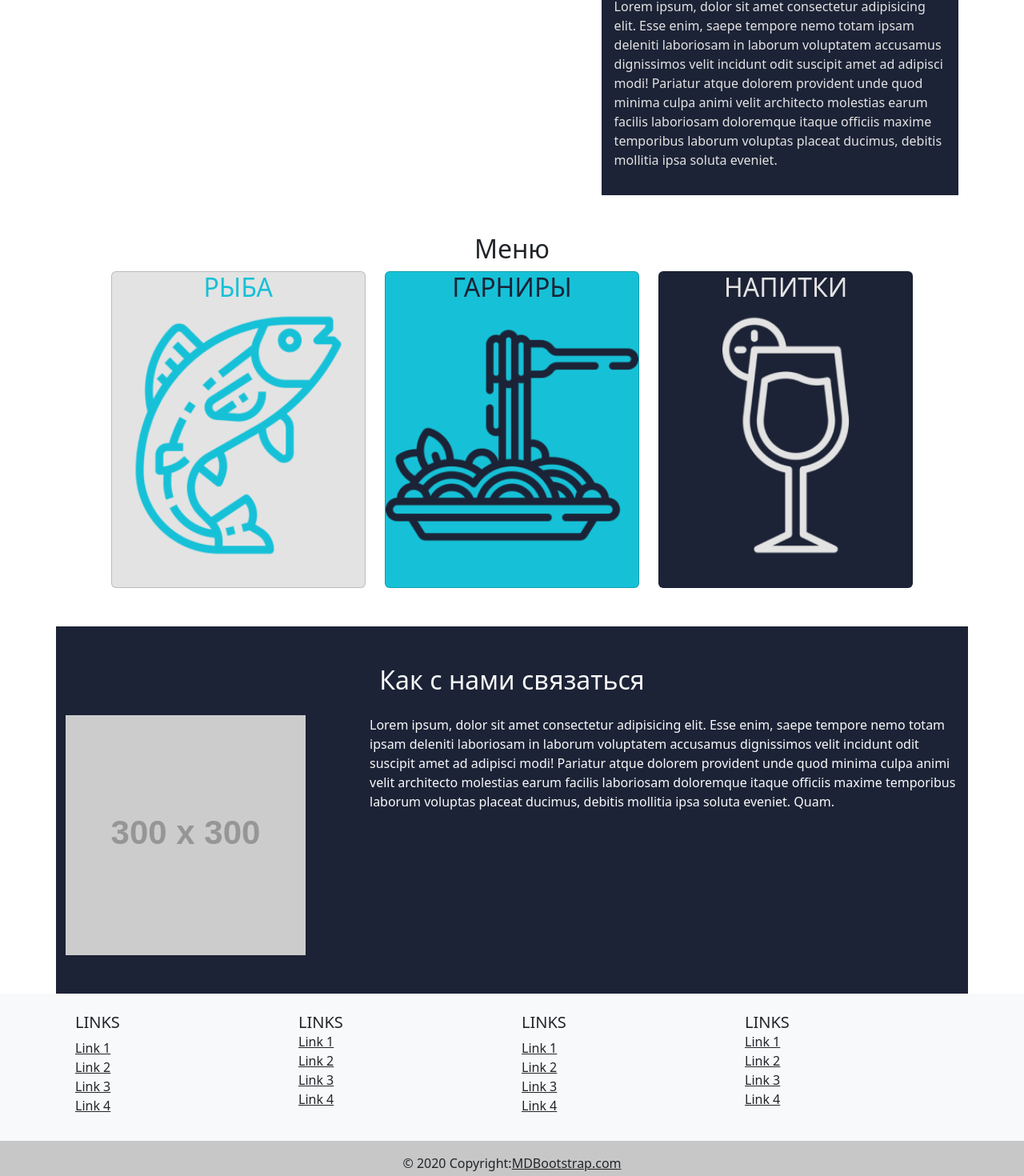
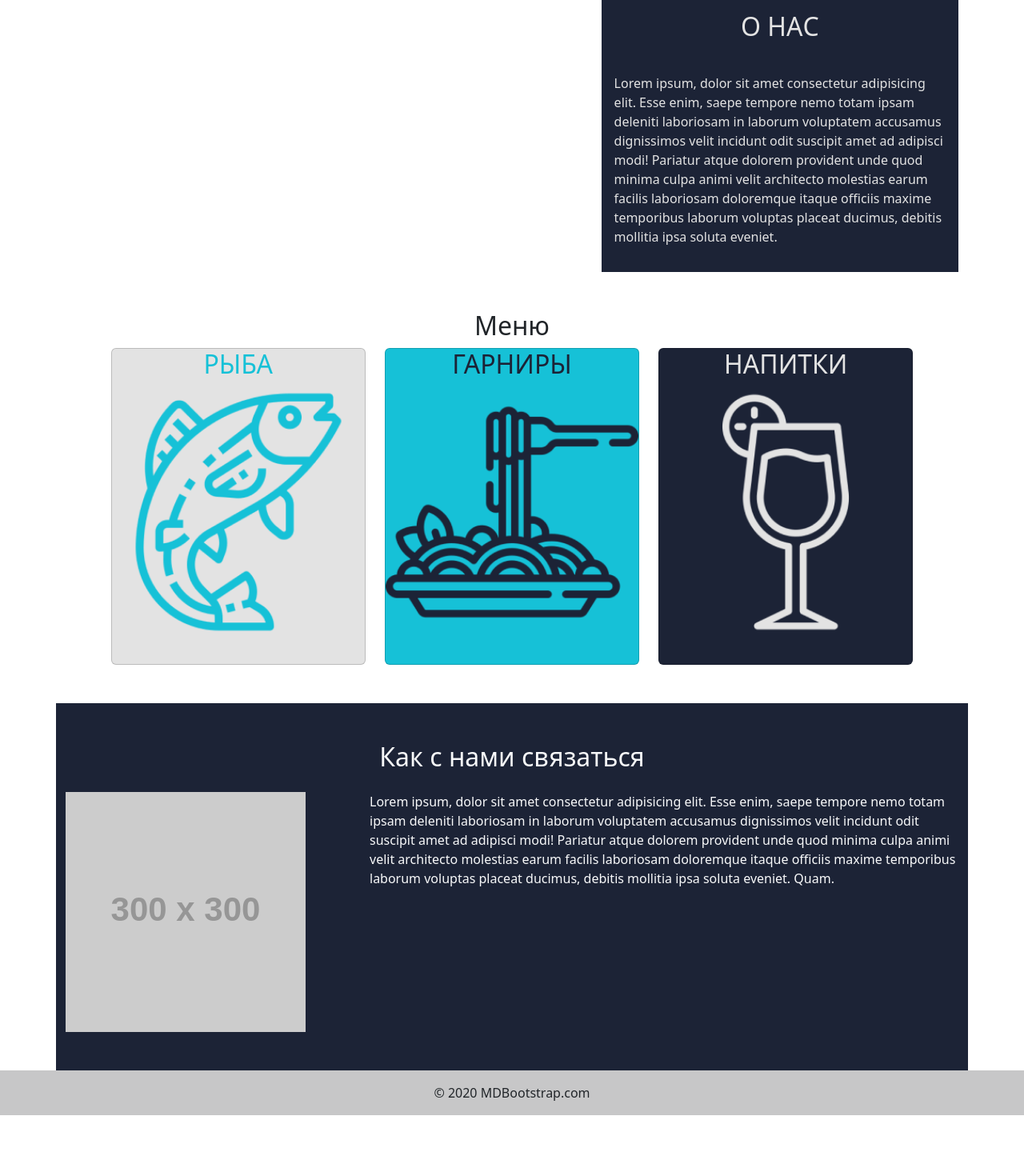
Before and after one commit to Ssshaba/portofino, a React (Create React App) app: page / in a window 1280 px wide. Shown: the part 210-1680 px from the top of the page at 80% size. After the commit the page ends 1604 px from the top, so only its background shows below. Built offline with nearby package versions, Linux system fonts and the light colour scheme.

Commit message:
Add name block and Change Footer

```diff
--- a/src/App.js
+++ b/src/App.js
@@ -1,5 +1,6 @@
 import React from 'react';
 import Header from './Header';
+import Name from './name';
 import Footer from './footer';
 import Contacts from './contacts';
 import Menu from './menu';
@@ -12,6 +13,7 @@ function App() {
   return (
     <div className='app-container'>
       <Header />
+      <Name />
       <About />
       <Menu />
       <Contacts />
--- a/src/footer.js
+++ b/src/footer.js
@@ -3,97 +3,12 @@ import './index.css';
 
 function Footer() {
     return (
-        <footer class="bg-light text-center text-lg-start">
+        <footer className="bg-light text-center text-lg-start" style={{ marginTop: 'auto' }}>
 
-            <div class="container p-4">
-
-                <div class="row">
-
-                    <div class="col-lg-3 col-md-6 mb-4 mb-md-0">
-                        <h5 class="text-uppercase">Links</h5>
-
-                        <ul class="list-unstyled mb-0">
-                            <li>
-                                <a href="#!" class="text-dark">Link 1</a>
-                            </li>
-                            <li>
-                                <a href="#!" class="text-dark">Link 2</a>
-                            </li>
-                            <li>
-                                <a href="#!" class="text-dark">Link 3</a>
-                            </li>
-                            <li>
-                                <a href="#!" class="text-dark">Link 4</a>
-                            </li>
-                        </ul>
-                    </div>
-
-                    <div class="col-lg-3 col-md-6 mb-4 mb-md-0">
-                        <h5 class="text-uppercase mb-0">Links</h5>
-
-                        <ul class="list-unstyled">
-                            <li>
-                                <a href="#!" class="text-dark">Link 1</a>
-                            </li>
-                            <li>
-                                <a href="#!" class="text-dark">Link 2</a>
-                            </li>
-                            <li>
-                                <a href="#!" class="text-dark">Link 3</a>
-                            </li>
-                            <li>
-                                <a href="#!" class="text-dark">Link 4</a>
-                            </li>
-                        </ul>
-                    </div>
-
-                    <div class="col-lg-3 col-md-6 mb-4 mb-md-0">
-                        <h5 class="text-uppercase">Links</h5>
-
-                        <ul class="list-unstyled mb-0">
-                            <li>
-                                <a href="#!" class="text-dark">Link 1</a>
-                            </li>
-                            <li>
-                                <a href="#!" class="text-dark">Link 2</a>
-                            </li>
-                            <li>
-                                <a href="#!" class="text-dark">Link 3</a>
-                            </li>
-                            <li>
-                                <a href="#!" class="text-dark">Link 4</a>
-                            </li>
-                        </ul>
-                    </div>
-
-                    <div class="col-lg-3 col-md-6 mb-4 mb-md-0">
-                        <h5 class="text-uppercase mb-0">Links</h5>
-
-                        <ul class="list-unstyled">
-                            <li>
-                                <a href="#!" class="text-dark">Link 1</a>
-                            </li>
-                            <li>
-                                <a href="#!" class="text-dark">Link 2</a>
-                            </li>
-                            <li>
-                                <a href="#!" class="text-dark">Link 3</a>
-                            </li>
-                            <li>
-                                <a href="#!" class="text-dark">Link 4</a>
-                            </li>
-                        </ul>
-                    </div>
-
-                </div>
-
-            </div>
 
             <div className="text-center p-3" style={{ backgroundColor: 'rgba(0, 0, 0, 0.2)' }}>
-                © 2020 Copyright:
-                <a className="text-dark" href="https://mdbootstrap.com/">MDBootstrap.com</a>
+                © 2020 MDBootstrap.com
             </div>
-
         </footer>
     );
 }
--- a/src/index.css
+++ b/src/index.css
@@ -12,6 +12,15 @@ body {
   -webkit-font-smoothing: antialiased;
   -moz-osx-font-smoothing: grayscale;
 
+}
+
+html,
+body {
+  height: 100%;
+  margin: 0;
+  padding: 0;
+  display: flex;
+  flex-direction: column;
 }
 
 html,
--- /dev/null
+++ b/src/name.js
@@ -0,0 +1,12 @@
+import React from 'react';
+
+const Name = () => {
+    return (
+        <div className="container">
+            <h1 className="font-weight-bold text-uppercase">PORTOFINO</h1>
+            <p>РЕСТОРАН ИТАЛЬЯНСКОЙ КУХНИ</p>
+        </div>
+    );
+};
+
+export default Name;
```
